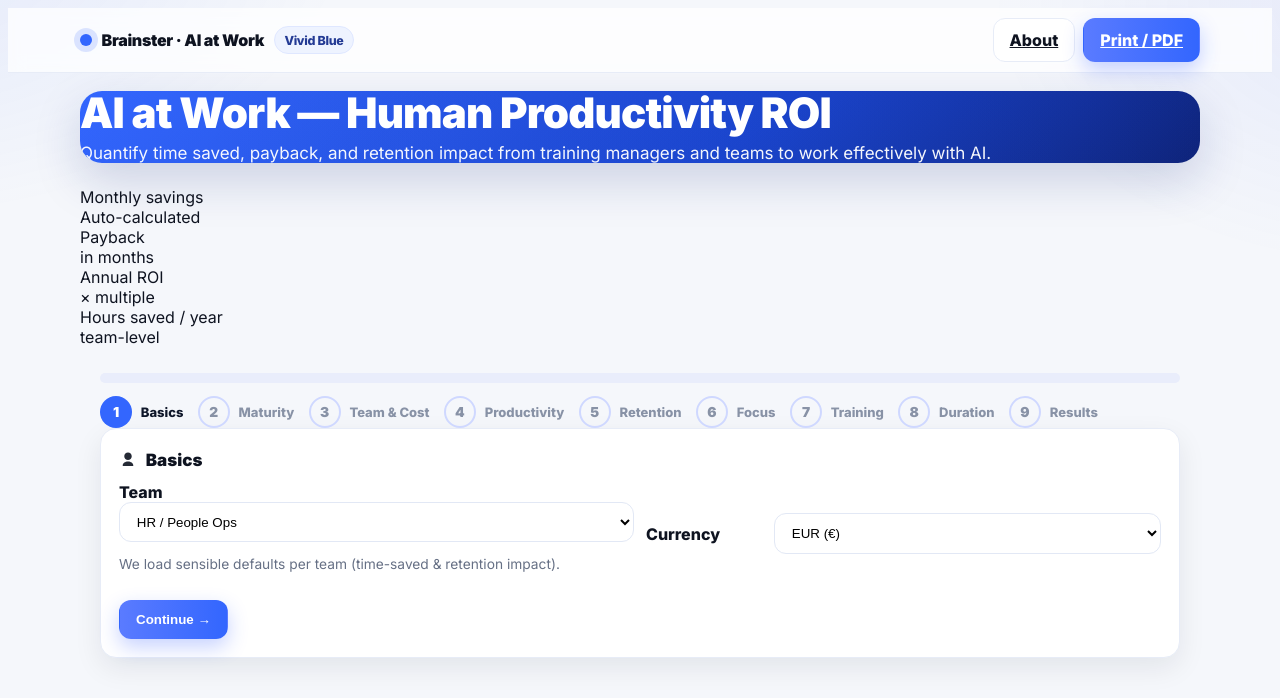
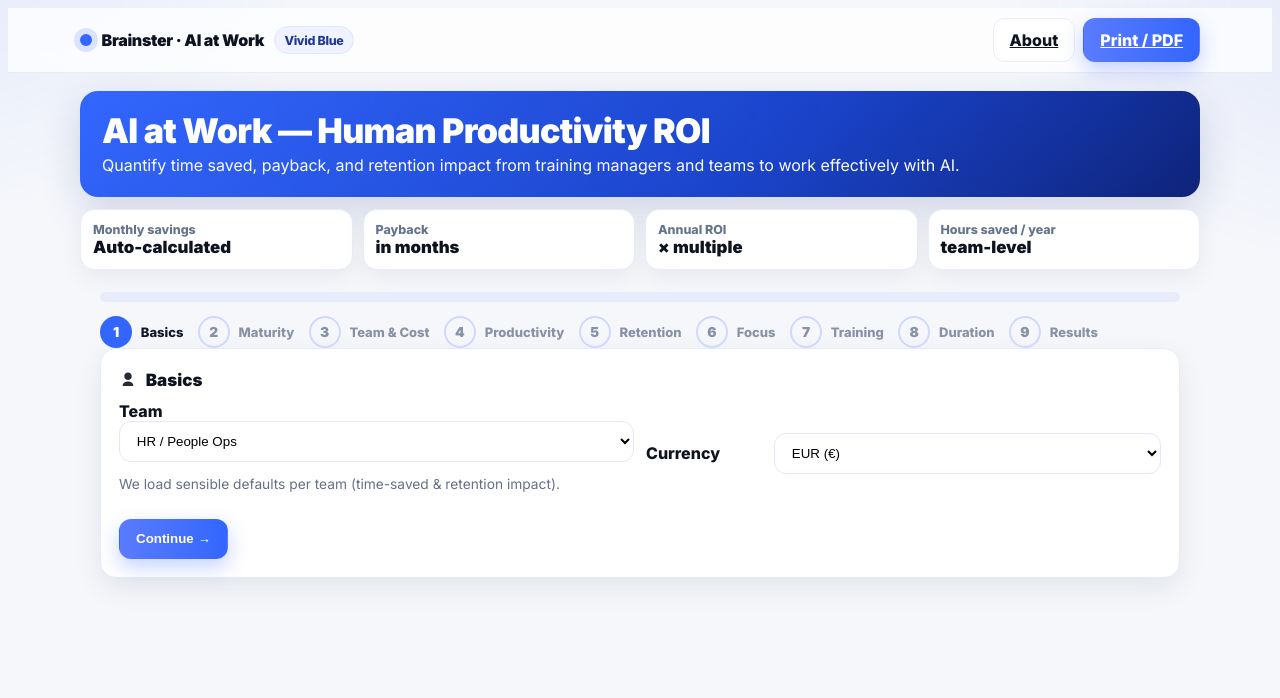
Before and after one commit to powerstephen/brainster-human-ai-roi, a Next.js app: page / in a window 1280 px wide. Shown: the top 698 px of the page. Built offline with nearby package versions, Linux system fonts and the light colour scheme.

Commit message:
Update globals.css

```diff
--- a/app/globals.css
+++ b/app/globals.css
@@ -24,6 +24,7 @@ body{
 
 .container{max-width:1120px;margin:0 auto;padding:0 20px}
 
+/* NAV */
 .nav{
   position:sticky; top:0; z-index:50;
   backdrop-filter:saturate(1.2) blur(8px);
@@ -41,36 +42,48 @@ body{
 .btn-light{background:#F8FAFF; border:1px solid var(--line); color:#1F2A56}
 .btn:disabled{opacity:.55; cursor:not-allowed}
 
-/* HERO */
+/* HERO (slim) */
 .hero{
-  margin:18px 0 24px; border-radius:22px; overflow:hidden;
-  box-shadow:0 18px 48px rgba(14,40,120,.18);
+  border-radius:18px; overflow:hidden;
+  box-shadow:0 14px 40px rgba(14,40,120,.16);
   color:#fff;
   background:
     radial-gradient(1200px 600px at 10% -10%, rgba(51,102,254,.22), transparent),
     radial-gradient(900px 500px at 90% 10%, rgba(26,64,240,.18), transparent),
     linear-gradient(135deg, var(--brand) 0%, var(--brand-2) 60%, #0B1C60 100%);
 }
-.hero-inner{display:grid; gap:28px; grid-template-columns:1.3fr .9fr; padding:42px 28px}
-@media (max-width: 900px){ .hero-inner{grid-template-columns:1fr; padding:28px} }
-.hero h1{margin:0 0 8px; font-size:42px; line-height:1.04; font-weight:900; letter-spacing:-.02em}
-.hero p{margin:0; opacity:.95; font-size:17px}
-.pills{display:flex; flex-wrap:wrap; gap:8px; margin-top:14px}
-.pill{background:rgba(255,255,255,.12); border:1px solid rgba(255,255,255,.22); color:#fff; padding:.42rem .7rem; border-radius:999px; font-weight:800; font-size:.82rem}
 
-.hero-panel{
-  background:linear-gradient(180deg, rgba(255,255,255,.28) 0%, rgba(255,255,255,.10) 100%);
-  border:1px solid rgba(255,255,255,.35);
-  border-radius:16px; padding:14px;
+/* shorter hero so inputs appear higher */
+.hero--slim{
+  margin:18px 0 12px;
 }
-.hero-panel h4{margin:0 0 10px; font-size:.95rem; font-weight:900}
-.stats{display:grid; gap:10px; grid-template-columns:repeat(2,minmax(0,1fr))}
-.stat{background:rgba(255,255,255,.92); color:#0F172A; border-radius:12px; padding:12px}
-.stat .t{font-size:.72rem; color:#475569; font-weight:700}
-.stat .v{font-size:1.1rem; font-weight:900}
+.hero-inner--slim{
+  padding:22px 22px;   /* reduced from ~42px */
+}
+.hero-inner--slim h1{
+  margin:0 0 6px; font-size:34px; line-height:1.06; font-weight:900; letter-spacing:-.02em;
+}
+.hero-inner--slim p{
+  margin:0; opacity:.98; font-size:16px;
+}
+
+/* STAT ROW under hero (single row on desktop) */
+.stats-row{
+  display:grid; gap:10px; margin:8px 0 12px;
+  grid-template-columns:repeat(2,minmax(0,1fr));
+}
+@media (min-width: 960px){
+  .stats-row{ grid-template-columns:repeat(4,minmax(0,1fr)); }
+}
+.stat-tile{
+  background:#fff; border:1px solid var(--line); border-radius:14px; padding:12px;
+  box-shadow:0 8px 24px rgba(12,20,38,.06);
+}
+.stat-tile .t{font-size:.78rem; color:#64748B; font-weight:800}
+.stat-tile .v{font-weight:900; font-size:1.05rem; color:#0E1320}
 
 /* SECTIONS */
-.section{margin:26px 0}
+.section{margin:22px 0}
 .card{
   background:var(--card); border:1px solid var(--line); border-radius:16px;
   box-shadow:0 10px 28px rgba(12,20,38,.08); padding:18px;
```
